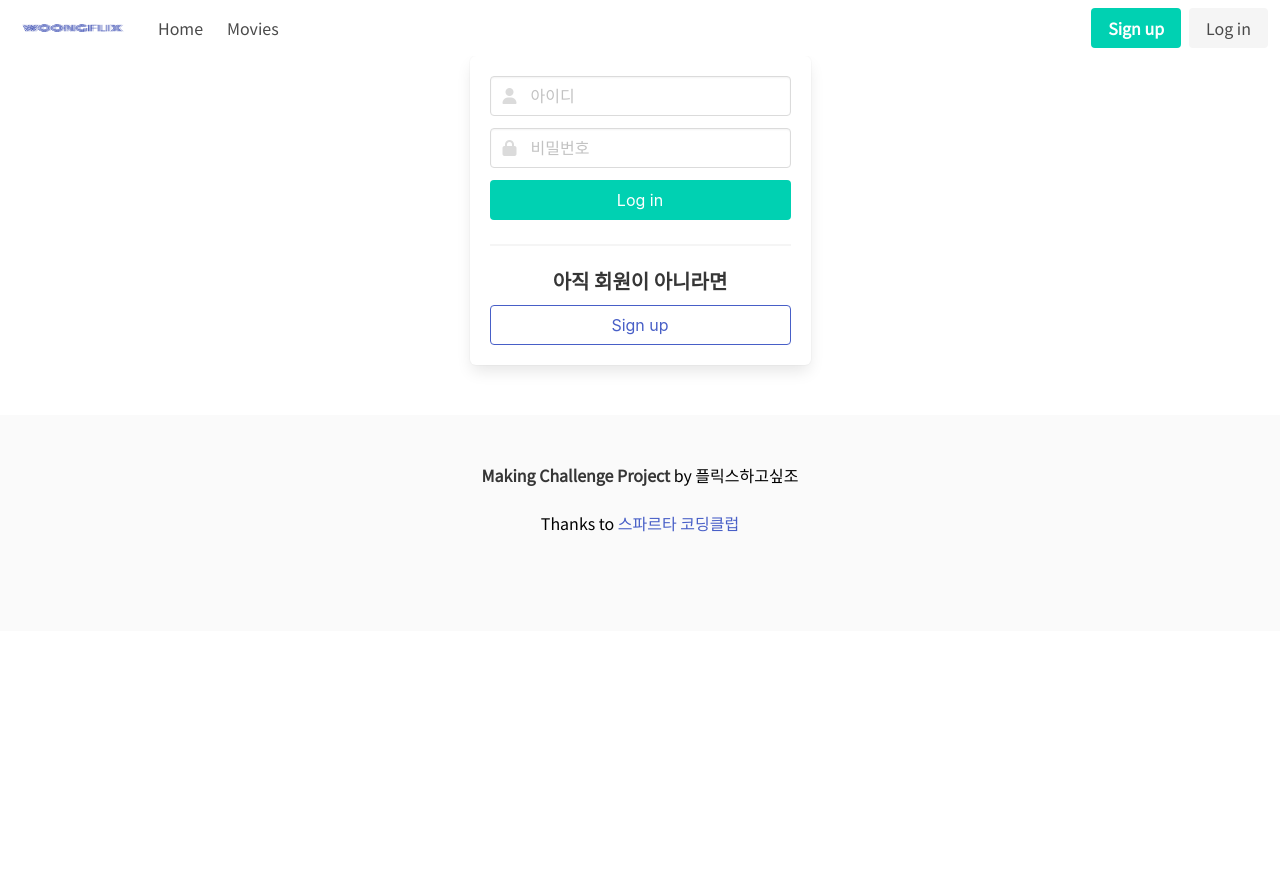
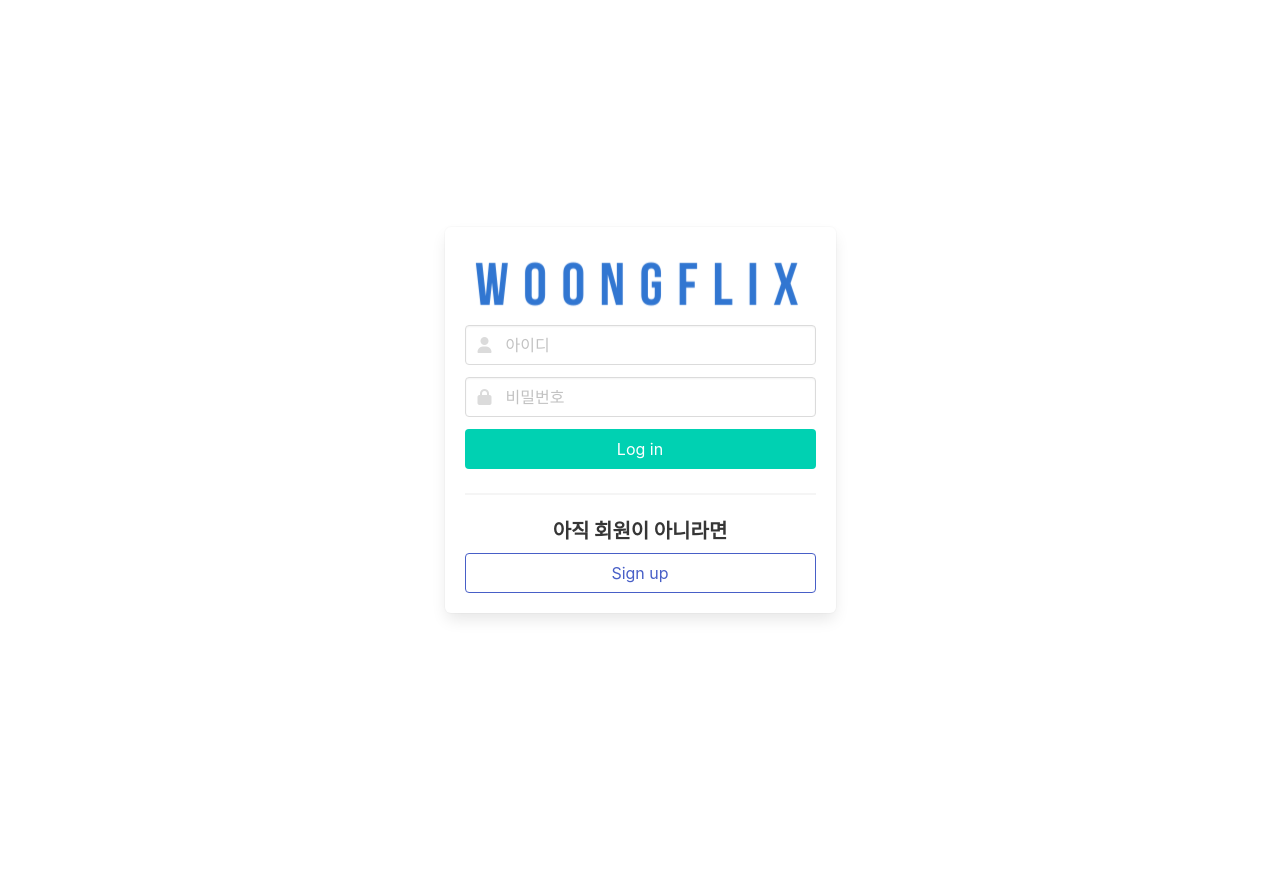
Before and after one commit to making-challenge-7-1/tmm, a Flask app: page /login in a window 1280 px wide. Before the commit the page ends 532 px from the top, so only its background shows below. Run offline with Flask 2, Linux system fonts and the light colour scheme; some libraries are stand-ins or nearby versions.

Commit message:
login update

```diff
--- a/app.py
+++ b/app.py
@@ -1,4 +1,4 @@
-from flask import Flask, render_template, jsonify, request
+from flask import Flask, render_template, jsonify, request, session, redirect, url_for
 from pymongo import MongoClient
 
 import random
@@ -21,10 +21,12 @@ app.secret_key = "ABCDEFG"
 def init():
     return render_template("index.html")
 
+
 # register page view(회원가입)
 @app.route("/register")
 def register():
     return render_template("register.html")
+
 
 # login page view(로그인)
 @app.route("/login")
@@ -47,64 +49,69 @@ def detail():
 # 회원가입 진행(db에 저장)
 @app.route("/sign_up", methods=["POST"])
 def sign_up():
-    username_receive = request.form['username_give']
-    password_receive = request.form['password_give']
+    username_receive = request.form["username_give"]
+    password_receive = request.form["password_give"]
 
-    doc ={
-        'username' : username_receive,
-        'password': password_receive}
+    doc = {"username": username_receive, "password": password_receive}
     db.users.insert_one(doc)
 
-    return jsonify({'msg':'저장이 완료되었습니다'})
+    return jsonify({"msg": "저장이 완료되었습니다"})
 
 
 # id 중복 검사
-@app.route('/sign_up/id_check', methods=['POST'])
+@app.route("/sign_up/id_check", methods=["POST"])
 def id_check():
-    username_receive = request.form['username_give']
+    username_receive = request.form["username_give"]
     exists = bool(db.users.find_one({"username": username_receive}))
-    return jsonify({'result': 'success', 'exists': exists})
+    return jsonify({"result": "success", "exists": exists})
 
 
 # 로그인
 @app.route("/sign_in", methods=["POST"])
 def sign_in():
 
-    username_receive = request.form['username_give']
-    password_receive = request.form['password_give']
+    username_receive = request.form["username_give"]
+    password_receive = request.form["password_give"]
 
     print(username_receive, password_receive)
 
-    result = db.users.find_one({'username': username_receive, 'password': password_receive})
+    result = db.users.find_one(
+        {"username": username_receive, "password": password_receive}
+    )
 
     if result is not None:
+        session["username"] = result.get("username")
 
-        return jsonify({'result': 'success', 'msg': "로그인 성공"})
+        return jsonify({"result": "success", "msg": "로그인 성공"})
     # 찾지 못하면
     else:
-        return jsonify({'result': 'fail', 'msg': '아이디/비밀번호가 일치하지 않습니다.'})
+        return jsonify({"result": "fail", "msg": "아이디/비밀번호가 일치하지 않습니다."})
+
+
+# 로그아웃
+@app.route("/logout", methods=["GET"])
+def logout():
+    session.pop("user_id", None)
+    return redirect(url_for("init"))
 
 
 @app.route("/reviews", methods=["GET"])
 def get_reviews():
     reviews = list(db.reviews.find({}, {"_id": False}))
-    return jsonify({'target_reviews': reviews})
+    return jsonify({"target_reviews": reviews})
 
 
-#update reviews
+# update reviews
 @app.route("/reviews/update", methods=["POST"])
 def update_reviews():
-    title_receive = request.form['title_give']
-    writer_receive = request.form['writer_give']
-    review_receive = request.form['review_give']
+    title_receive = request.form["title_give"]
+    writer_receive = request.form["writer_give"]
+    review_receive = request.form["review_give"]
 
-    doc = {
-        "movie": title_receive,
-        "writer": writer_receive,
-        "review": review_receive
-    }
+    doc = {"movie": title_receive, "writer": writer_receive, "review": review_receive}
     db.review.insert_one(doc)
     return
+
 
 # top 4 movie get 기분별 하나씩 랜덤하게 가져오기
 @app.route("/recommend/top", methods=["GET"])
--- a/static/css/style.css
+++ b/static/css/style.css
@@ -8,7 +8,7 @@ body {
 .boxPadding {
   padding-left: 220px;
 }
-.button-submit{
+.button-submit {
   margin-top: 10px;
 }
 
@@ -22,7 +22,7 @@ a:hover {
   font-size: 24px;
 }
 .title {
-  font-family: 'Abril Fatface', cursive;
+  font-family: "Abril Fatface", cursive;
   font-weight: 800;
 }
 .recommend-title {
@@ -181,3 +181,11 @@ input:hover {
   bottom: 0;
   position: relative;
 }
+
+.box-container {
+  height: 100vh;
+  display: flex;
+  align-items: center;
+  justify-content: center;
+  margin: 20px;
+}
--- a/static/scripts/detail.js
+++ b/static/scripts/detail.js
@@ -1,5 +1,4 @@
 let title = localStorage.getItem("title");
-// console.log(title)
 
 $.ajax({
   type: "POST",
--- a/static/scripts/login.js
+++ b/static/scripts/login.js
@@ -1,36 +1,39 @@
 function sign_in() {
-    let username = $("#input-username").val()
-    let password = $("#input-password").val()
+  let username = $("#input-username").val();
+  let password = $("#input-password").val();
 
   if (username == "") {
-        $("#help-id-login").text("아이디를 입력해주세요.")
-        $("#input-username").focus()
+    $("#help-id-login").text("아이디를 입력해주세요.");
+    $("#input-username").focus();
     return;
   } else {
-        $("#help-id-login").text("")
+    $("#help-id-login").text("");
   }
 
   if (password == "") {
-        $("#help-password-login").text("비밀번호를 입력해주세요.")
-        $("#input-password").focus()
+    $("#help-password-login").text("비밀번호를 입력해주세요.");
+    $("#input-password").focus();
     return;
   } else {
-        $("#help-password-login").text("")
+    $("#help-password-login").text("");
   }
   $.ajax({
     type: "POST",
     url: "/sign_in",
     data: {
       username_give: username,
-            password_give: password
+      password_give: password,
     },
     success: function (response) {
-            if (response['result'] == 'success') {
-                $.cookie('mytoken', response['token'], {path: '/'});
-                window.location.replace("/")
+      if (response["result"] == "success") {
+        window.location.replace("/");
       } else {
-                alert(response['msg'])
+        alert(response["msg"]);
       }
-        }
+    },
   });
 }
+
+function to_sign_up() {
+  window.location.href("/register");
+}
--- a/static/scripts/main.js
+++ b/static/scripts/main.js
@@ -90,3 +90,8 @@ function showList() {
 function getMovieInfo(title) {
   localStorage.setItem("title", title);
 }
+
+// function logout() {
+//   window.sessionStorage.clear();
+//   location.href = "/";
+// }
--- a/templates/base.html
+++ b/templates/base.html
@@ -58,7 +58,7 @@
       <nav class="navbar" role="navigation" aria-label="main navigation">
         <div class="navbar-brand">
           <a class="navbar-item" href="/">
-            <img src="./static/images/logo.png" width="122" />
+            <img src="./static/images/image.png" width="122" />
           </a>
 
           <a
@@ -83,16 +83,15 @@
           <div class="navbar-end">
             <div class="navbar-item">
               <div class="buttons">
-                {% if username != null %}
-                <a class="button is-light" href="/login"> Log out </a>
-
+                {% if session['username'] %}
+                <h2>user 님, 환영합니다.</h2>
+                <a class="button is-light" href="/logout"> Log out </a>
                 {% else %}
                 <a class="button is-primary" href="/register">
                   <strong>Sign up</strong>
                 </a>
                 <a class="button is-light" href="/login"> Log in </a>
                 {% endif %}
-
               </div>
             </div>
           </div>
@@ -114,8 +113,5 @@
         </p>
       </div>
     </footer>
-    <script>
-      let username = localStorage.getItem("username");
-    </script>
   </body>
 </html>
--- /dev/null
+++ b/templates/base_login.html
@@ -0,0 +1,62 @@
+<!DOCTYPE html>
+<html lang="en">
+  <head>
+    <meta charset="UTF-8" />
+    <meta http-equiv="X-UA-Compatible" content="IE=edge" />
+    <meta name="viewport" content="width=device-width, initial-scale=1.0" />
+
+    <meta property="og:title" content="웅플릭스" />
+    <meta property="og:description" content="영화 추천 사이트" />
+    <meta
+      property="og:image"
+      content="{{ url_for('static', filename='images/ogimg.jpg') }}"
+    />
+    {% block head %}
+
+    <link
+      rel="stylesheet"
+      href="https://cdn.jsdelivr.net/npm/bulma@0.9.3/css/bulma.min.css"
+    />
+
+    <!-- css custom -->
+    <link rel="stylesheet" href="/static/css/style.css" />
+
+    <link
+      rel="stylesheet"
+      href="https://fonts.googleapis.com/css2?family=Noto+Sans+KR&display=swap"
+    />
+
+    <link
+      href="https://fonts.googleapis.com/css2?family=Abril+Fatface&display=swap"
+      rel="stylesheet"
+    />
+
+    {% block scripts %}
+
+    <!-- jquery -->
+    <script
+      src="https://code.jquery.com/jquery-3.6.0.min.js"
+      integrity="sha256-/xUj+3OJU5yExlq6GSYGSHk7tPXikynS7ogEvDej/m4="
+      crossorigin="anonymous"
+    ></script>
+
+    <!-- fontawesome -->
+    <script
+      src="https://kit.fontawesome.com/0e44858519.js"
+      crossorigin="anonymous"
+    ></script>
+
+    {% endblock %}
+
+    <title>웅플릭스</title>
+
+    {% endblock %}
+  </head>
+
+  <body>
+    <header></header>
+    <div class="container">
+      <main>{% block main %}{% endblock %}</main>
+    </div>
+  </body>
+</html>
--- a/templates/login.html
+++ b/templates/login.html
@@ -1,41 +1,65 @@
-{% extends "base.html" %}
-{% block main %}
-<div class="box" style="max-width: 480px;margin:auto">
+{% extends "base_login.html" %} {% block main %}
+<div class="box-container">
+  <div class="box" style="max-width: 480px; margin: auto">
     <article class="media">
       <div class="media-content">
+        <div class="image">
+          <figure>
+            <img src="./static/images/image.png" />
+          </figure>
+        </div>
+
         <div class="content">
-
           <div class="field">
-          <div class="control has-icons-left" style="width:100%">
-            <input id="input-username" class="input" type="text" placeholder="아이디">
-              <span class="icon is-small is-left"><i class="fa fa-user"></i></span>
+            <div class="control has-icons-left" style="width: 100%">
+              <input
+                id="input-username"
+                class="input"
+                type="text"
+                placeholder="아이디"
+              />
+              <span class="icon is-small is-left"
+                ><i class="fa fa-user"></i
+              ></span>
             </div>
           </div>
 
           <div class="field">
             <div class="control has-icons-left">
-            <input id="input-password" class="input" type="password" placeholder="비밀번호">
-              <span class="icon is-small is-left"><i class="fa fa-lock"></i></span>
+              <input
+                id="input-password"
+                class="input"
+                type="password"
+                placeholder="비밀번호"
+              />
+              <span class="icon is-small is-left"
+                ><i class="fa fa-lock"></i
+              ></span>
             </div>
           </div>
 
           <div id="div-sign-in-or-up" class="has-text-centered">
             <nav class="level is-mobile">
-            <button class="level-item button is-primary" onclick="sign_in()">Log in</button>
+              <button class="level-item button is-primary" onclick="sign_in()">
+                Log in
+              </button>
             </nav>
-          <hr>
+            <hr />
             <h4 class="mb-3">아직 회원이 아니라면</h4>
             <nav class="level is-mobile">
-            <button class="level-item button is-link is-outlined" onclick="to_sign_up()">Sign up</button>
+              <button
+                class="level-item button is-link is-outlined"
+                onclick="location.href='/register'"
+              >
+                Sign up
+              </button>
             </nav>
           </div>
-
         </div>
       </div>
     </article>
   </div>
-
+</div>
 {% block javascript %}
 <script src="./static/scripts/login.js"></script>
-  {% endblock %}
-{% endblock %}
+{% endblock %} {% endblock %}
```
Also changed, not shown: templates/index.html (+7 -0 lines), templates/register.html (+57 -24 lines). Lines whose indentation alone changed are shown as unchanged.
